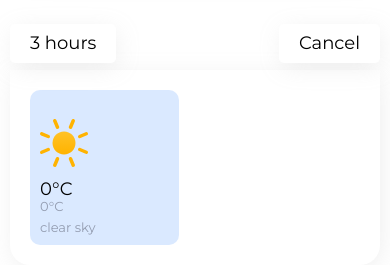
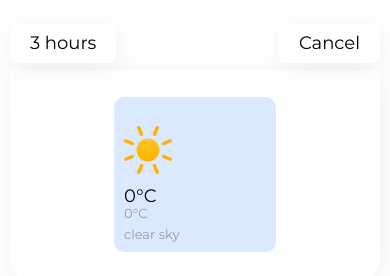
Before and after one commit to User-960/React-Weather-App, a React (Create React App) app: page / in a window 390 px wide. Shown: the part 973-1249 px from the top of the page. Built offline with nearby package versions, Linux system fonts and the light colour scheme; no server answers.

Commit message:
feat: add media styles for component Card

```diff
--- a/src/pages/Home/components/Days/Days.module.scss
+++ b/src/pages/Home/components/Days/Days.module.scss
@@ -2,7 +2,7 @@
 
 .days {
   display: flex;
-  justify-content: space-between;
+  justify-content: center;
   flex-wrap: wrap;
   padding: 20px;
   width: 100%;
@@ -17,6 +17,7 @@
   background-color: var(#{--card-background-default});
   border-radius: 10px;
   padding: 10px;
+  margin: 0 5px;
   width: 149px;
   transition: .3s;
   cursor: pointer;
@@ -99,6 +100,13 @@
   display: flex;
 }
 
+@media (max-width: 1175px) {
+  .card {
+    margin: 7px;
+    width: 162px;
+  }
+}
+
 @media (max-width: 290px) {
 
   .cancel,
```
